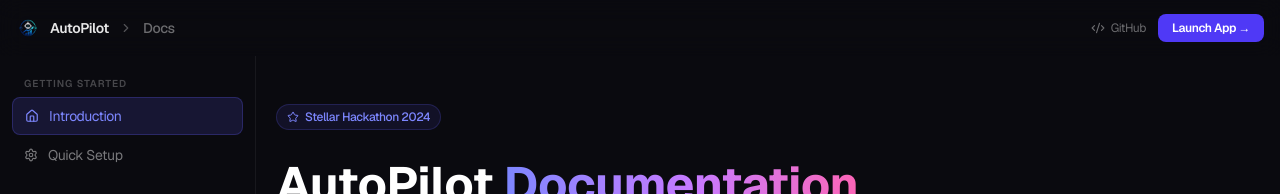
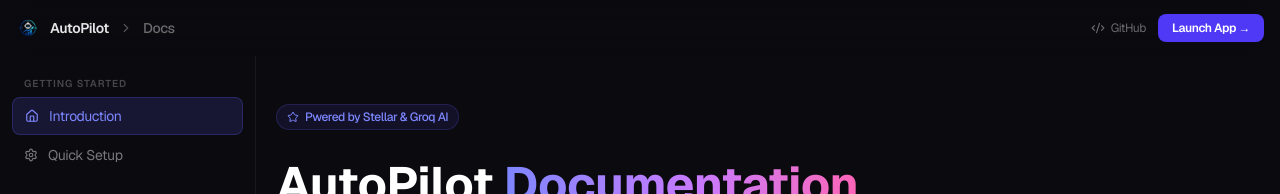
Before and after one commit to aditya-jha033/autopilot-stellar, a Next.js app in the folder frontend/: page /docs in a window 1280 px wide. Shown: the top 194 px of the page. Built offline with nearby package versions, Linux system fonts and the light colour scheme.

Commit message:
fix(docs): update  label to reflect Stellar & Groq AI

```diff
--- a/frontend/src/app/docs/page.tsx
+++ b/frontend/src/app/docs/page.tsx
@@ -121,7 +121,7 @@
         <motion.div variants={fadeUp} className="flex items-center gap-2 mb-6">
           <span className="inline-flex items-center gap-1.5 text-xs font-medium px-2.5 py-1 rounded-full bg-indigo-500/10 border border-indigo-500/20 text-indigo-400">
             <Star className="w-3 h-3" />
-            Stellar Hackathon 2024
+            Pwered by Stellar & Groq AI
           </span>
         </motion.div>
 
```
